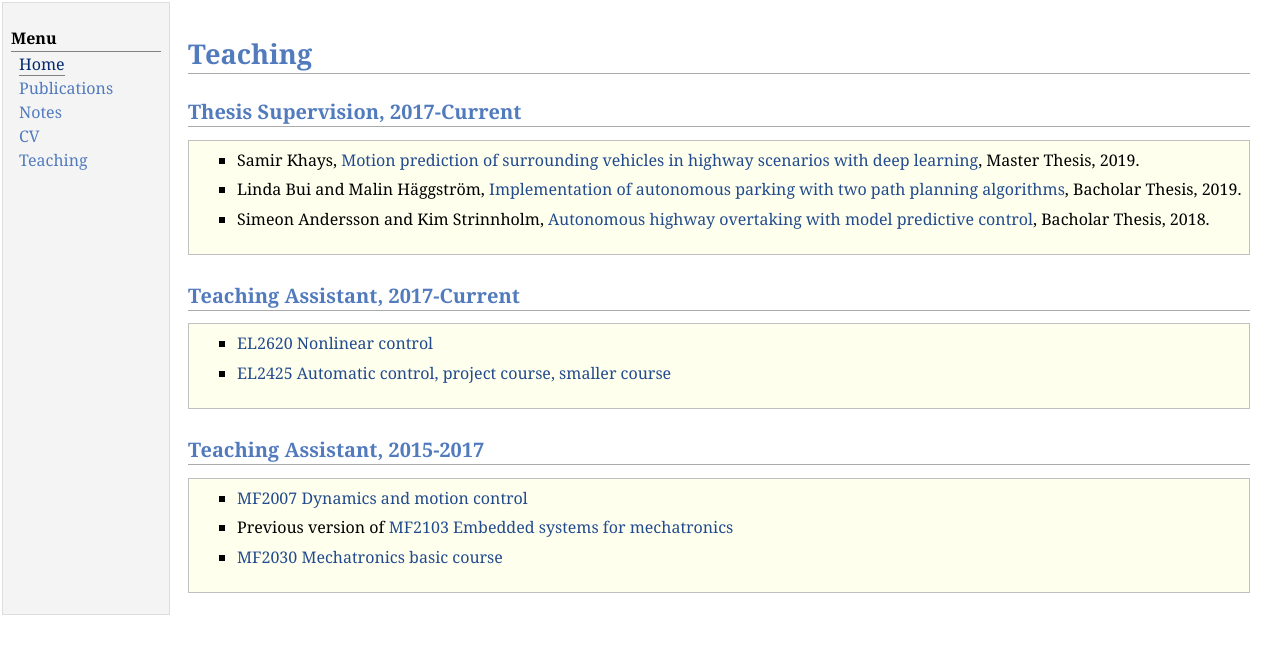
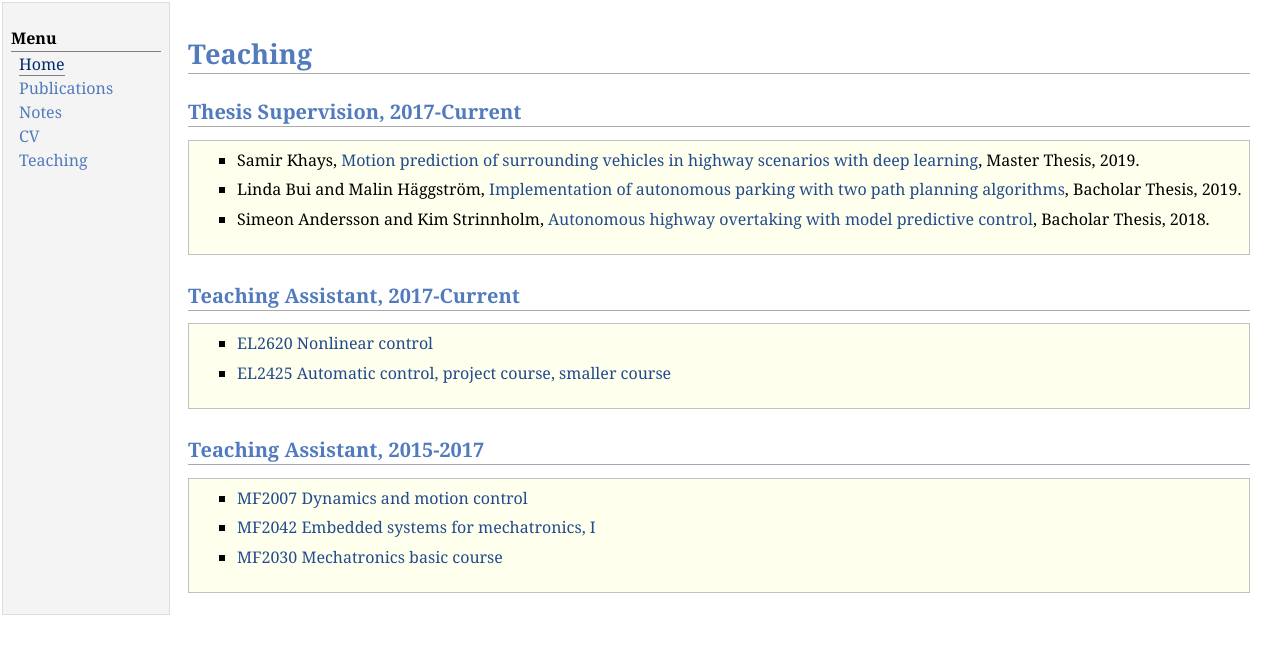
Before and after one commit to yuchaotaigu/yuchaotaigu.github.io, a Jekyll site: the page teaching.html, which Jekyll copies as it is, in a window 1280 px wide. Shown: the top 654 px of the page. Built offline with Jekyll 4.4.1, drawn with Linux system fonts in a browser that asks for light colours; comment, search, counter and statistics services are not loaded.

Commit message:
Update teaching.html

```diff
--- a/teaching.html
+++ b/teaching.html
@@ -52,7 +52,7 @@
 <ul>
 <li><p><a href="https://www.kth.se/student/kurser/kurs/MF2007">MF2007 Dynamics and motion control</a></p>
 </li>
-<li><p>Previous version of <a href="https://www.kth.se/student/kurser/kurs/MF2103?l=en">MF2103 Embedded systems for mechatronics</a></p>
+<li><p><a href="https://www.kth.se/student/kurser/kurs/MF2042?l=en">MF2042 Embedded systems for mechatronics, I</a></p>
 </li>
 <li><p><a href="https://www.kth.se/student/kurser/kurs/MF2030?startterm=20102&l=en">MF2030 Mechatronics basic course</a></p>
 </li>
```
